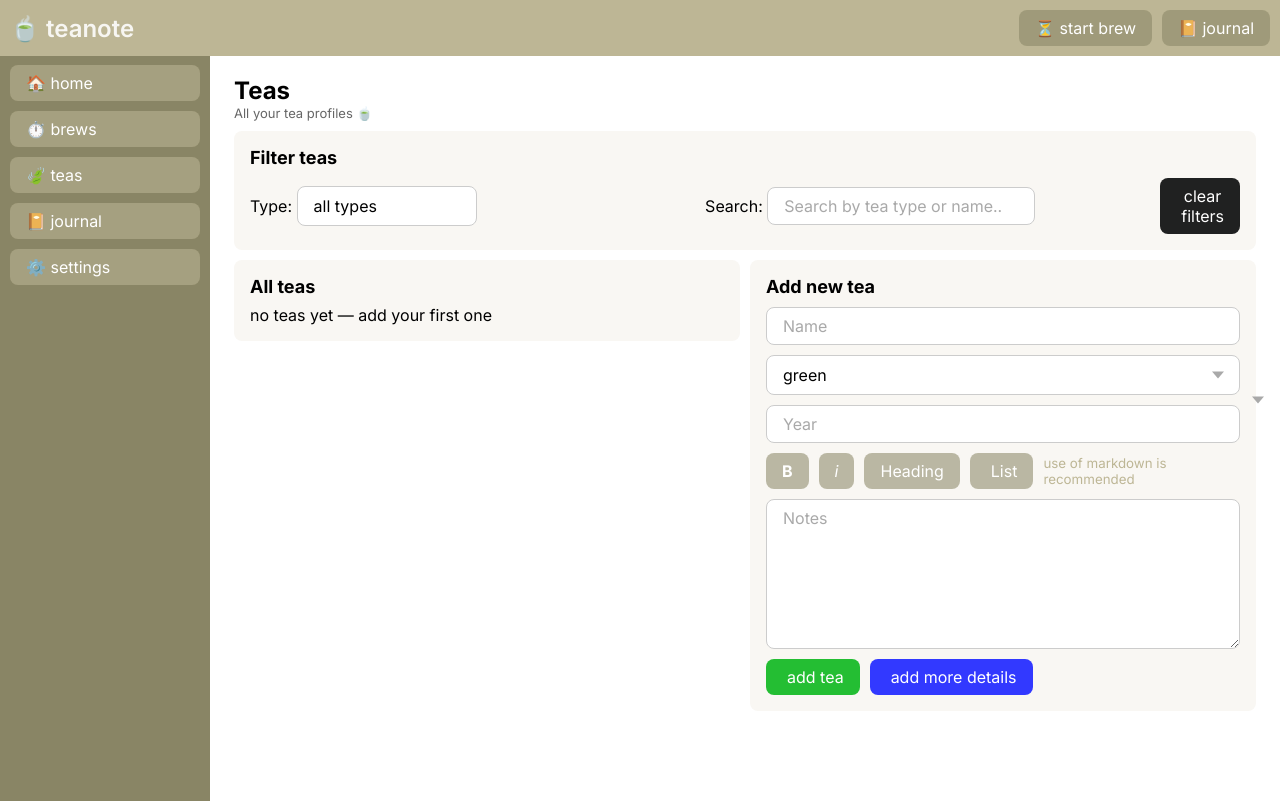
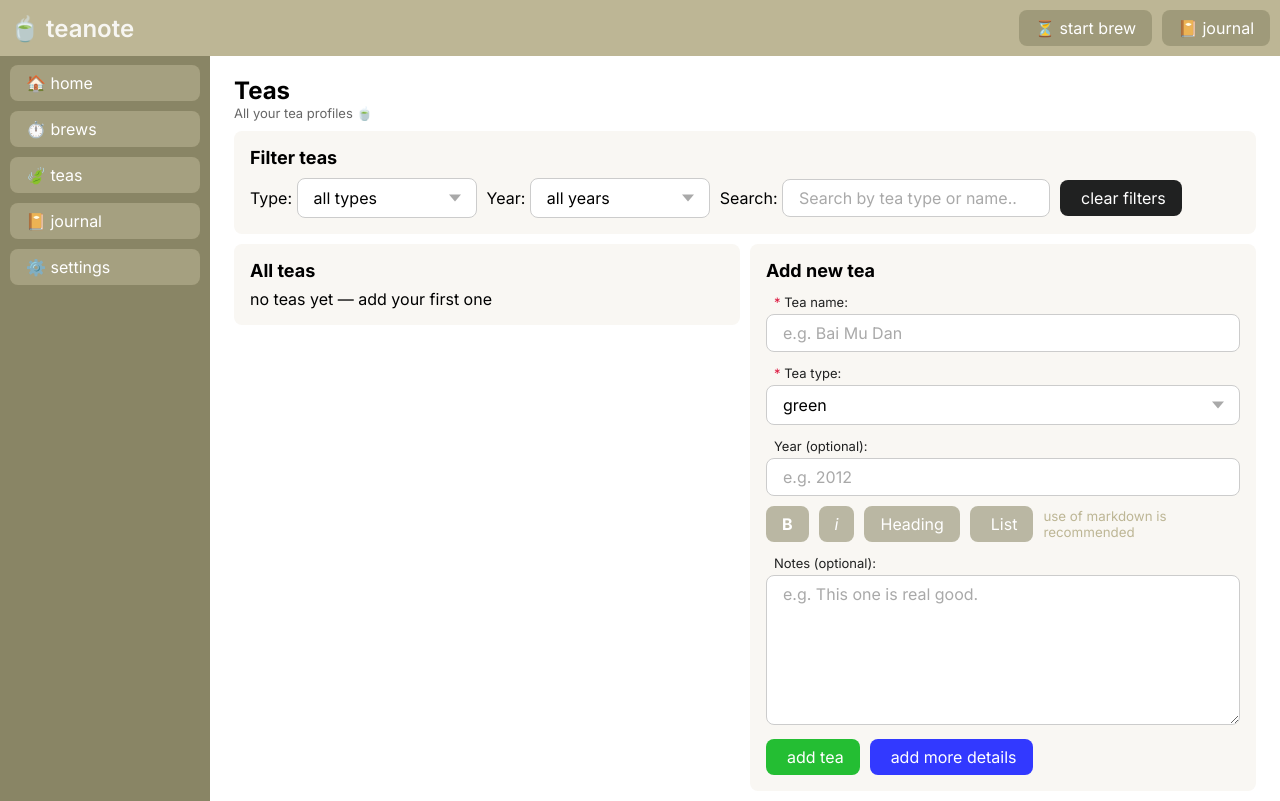
Before and after one commit to danielradosa/teanote, a React (Vite) app in the folder client/: page /teas in a window 1280 px wide. Built offline with nearby package versions, Linux system fonts and the light colour scheme; some icons are missing.

Commit message:
chore: styled forms everywhere + year filter teas

```diff
--- a/client/src/pages/BrewPage.tsx
+++ b/client/src/pages/BrewPage.tsx
@@ -230,8 +230,9 @@ function BrewPage() {
                 <section className="brew-filters" style={{ flex: '1 1 100%' }}>
                     <h2>Filter brews</h2>
                     <div className='filter-wrap'>
-                        <label>
+                        <label className='filter-label'>
                             # of infusions/steeps:&nbsp;
+                            <div className="select-wrap">
                                 <select
                                     value={selectedInfusions ?? ''}
                                     onChange={e =>
@@ -243,9 +244,11 @@ function BrewPage() {
                                     {infusionOptions}
                                 </select>
                                 <span className='arr-down'></span>
+                            </div>
                         </label>
-                        <label>
+                        <label className='filter-label'>
                             Total brew length:&nbsp;
+                            <div className="select-wrap">
                                 <select
                                     value={selectedLength ?? ''}
                                     onChange={e =>
@@ -257,8 +260,9 @@ function BrewPage() {
                                     {brewLengthOptions}
                                 </select>
                                 <span className='arr-down'></span>
+                            </div>
                         </label>
-                        <label>Search:&nbsp;
+                        <label className='filter-label'>Search:&nbsp;
                             <SearchBar value={search} setValue={setSearch} placeholder="Search brews & presets..." />
                         </label>
                         <button className="btn btn-dark"
@@ -325,11 +329,12 @@ function BrewPage() {
                         <h2>New preset</h2>
                         <div className="brew-main-actions">
                             <label>
+                                <span className="basic-label"><span className="req">* </span>Preset name:</span>
                                 <input
                                     value={presetName}
                                     onChange={e => setPresetName(e.target.value)}
                                     required
-                                    placeholder="Preset name"
+                                    placeholder="e.g. morning gongfu"
                                     style={{ width: '100%' }}
                                 />
                             </label>
@@ -476,11 +481,11 @@ function BrewPage() {
                 </section>
                 {editingPresetId && (
                     <section className='edit-preset-container'>
-
                         <div className='edit-preset'>
                             <h2>Edit preset &mdash; {editName || 'preset'}</h2>
-                            <form className="edit-preset-form" style={{ marginTop: 8, display: 'grid', gap: 8 }} onSubmit={handleBrewEdit}>
+                            <form className="edit-preset-form" style={{ marginTop: 10, display: 'grid', gap: 10 }} onSubmit={handleBrewEdit}>
                                 <label>
+                                    <span className='basic-label'><span className="req">* </span>Preset name:</span>
                                     <input
                                         value={editName}
                                         onChange={e => setEditName(e.target.value)}
@@ -490,26 +495,32 @@ function BrewPage() {
                                     />
                                 </label>
                                 <label>
+                                    <span className="basic-label">Select tea (optional):</span>
+                                    <div className="select-wrap">
                                         <select
                                             value={editTeaId}
                                             onChange={e => setEditTeaId(e.target.value)}
                                             style={{ width: '100%' }}
                                         >
-                                        <option value="">None (generic)</option>
+                                            <option value="">-</option>
                                             {teas.map(tea => (
                                                 <option key={tea.id} value={tea.id}>{tea.name}</option>
                                             ))}
                                         </select>
+                                        <span className="arr-down"></span>
+                                    </div>
                                 </label>
                                 {(!editTeaId || !teas.find(t => t.id === editTeaId)) && (
                                     <label>
+                                        <span className='basic-label'><span className="req">* </span>Tea type:</span>
+                                        <div className="select-wrap">
                                             <select
                                                 value={editTeaType}
                                                 onChange={e => setEditTeaType(e.target.value)}
                                                 required={!editTeaId}
                                                 style={{ width: '100%' }}
                                             >
-                                            <option value="">-</option>
+                                                <option value="any">any</option>
                                                 <option value="green">green</option>
                                                 <option value="oolong">oolong</option>
                                                 <option value="red">red</option>
@@ -518,9 +529,12 @@ function BrewPage() {
                                                 <option value="puerh">puerh</option>
                                                 <option value="purple">purple</option>
                                             </select>
+                                            <span className="arr-down"></span>
+                                        </div>
                                     </label>
                                 )}
                                 <label>
+                                    <span className="basic-label"><span className="req">* </span>Amount of infusions/steeps:</span>
                                     <input
                                         type="number"
                                         min={1}
@@ -531,6 +545,7 @@ function BrewPage() {
                                     />
                                 </label>
                                 <label>
+                                    <span className="basic-label"><span className="req">* </span>Set infusion times (in seconds):</span>
                                     <input
                                         value={editInfusionTimes}
                                         onChange={e => setEditInfusionTimes(e.target.value)}
--- a/client/src/pages/TeaProfilesPage.tsx
+++ b/client/src/pages/TeaProfilesPage.tsx
@@ -27,6 +27,7 @@ function TeaProfilesPage() {
     const [showMoreFields, setShowMoreFields] = useState(false)
     const [openDetailsId, setOpenDetailsId] = useState<string | null>(null)
     const [typeFilter, setTypeFilter] = useState<string>('')
+    const [yearFilter, setYearFilter] = useState<string>('')
     const [search, setSearch] = useState('')
 
     const batchSize = 6;
@@ -53,6 +54,7 @@ function TeaProfilesPage() {
 
     const filteredTeas = teas.filter(tea =>
         (!typeFilter || tea.type === typeFilter) &&
+        (!yearFilter || tea.year === yearFilter) &&
         (
             !search ||
             tea.name.toLowerCase().includes(search.toLowerCase()) ||
@@ -73,7 +75,7 @@ function TeaProfilesPage() {
         };
         requestAnimationFrame(ensureScrollable);
         // eslint-disable-next-line
-    }, [teas, typeFilter]);
+    }, [teas, typeFilter, yearFilter]);
 
     const fetchMoreTeas = () => setTeaItemsToShow(prev => prev + 6);
 
@@ -87,8 +89,9 @@ function TeaProfilesPage() {
                 <section className="tea-filters" style={{ flex: '1 1 100%' }}>
                     <h2>Filter teas</h2>
                     <div className='filter-wrap'>
-                        <label>
+                        <label className='filter-label'>
                             Type:&nbsp;
+                            <div className="select-wrap">
                                 <select value={typeFilter} onChange={e => setTypeFilter(e.target.value)}>
                                     <option value="">all types</option>
                                     {[...new Set(teas.map(t => t.type))].map(type =>
@@ -96,12 +99,25 @@ function TeaProfilesPage() {
                                     )}
                                 </select>
                                 <span className='arr-down'></span>
+                            </div>
                         </label>
-                        <label>
+                        <label className="filter-label">
+                            Year:&nbsp;
+                            <div className="select-wrap">
+                                <select value={yearFilter} onChange={e => setYearFilter(e.target.value)}>
+                                    <option value="">all years</option>
+                                    {[...new Set(teas.map(t => t.year).filter(year => year && year.trim() !== ''))].map(year =>
+                                        <option value={year} key={year}>{year}</option>
+                                    )}
+                                </select>
+                                <span className="arr-down"></span>
+                            </div>
+                        </label>
+                        <label className='filter-label'>
                             Search:&nbsp;
                             <SearchBar value={search} setValue={setSearch} placeholder="Search by tea type or name..." />
                         </label>
-                        <button className="btn btn-dark" onClick={() => { setTypeFilter(''); setSearch(''); }}>
+                        <button className="btn btn-dark" onClick={() => { setTypeFilter(''); setYearFilter(''); setSearch(''); }}>
                             <i className="bxr bx-eraser" /> clear filters
                         </button>
                     </div>
@@ -181,8 +197,13 @@ function TeaProfilesPage() {
                     <section className="edit-panel">
                         <h2>Edit tea — {editingTea.name}</h2>
                         <div className="tea-form">
+                            <label>
+                                <span className="basic-label"><span className="req">* </span>Tea name:</span>
                                 <input type="text" placeholder="Name" value={editingTea.name} onChange={e => setEditingTea({ ...editingTea, name: e.target.value })} />
+                            </label>
                             <label style={{ display: 'block', width: '100%' }}>
+                                <span className="basic-label"><span className="req">* </span>Tea type:</span>
+                                <div className="select-wrap">
                                     <select style={{ width: '100%' }} value={editingTea.type}
                                         onChange={e => setEditingTea({ ...editingTea, type: e.target.value as Tea['type'] })}
                                     >
@@ -195,19 +216,38 @@ function TeaProfilesPage() {
                                         <option value="purple">purple</option>
                                     </select>
                                     <span className="arr-down"></span>
+                                </div>
                             </label>
-                            <input type="text" placeholder="Origin" value={editingTea.origin || ''} onChange={e => setEditingTea({ ...editingTea, origin: e.target.value })} />
-                            <input type="text" placeholder="Year" value={editingTea.year || ''} onChange={e => setEditingTea({ ...editingTea, year: e.target.value })} />
-                            <input type="text" placeholder="Vendor" value={editingTea.vendor || ''} onChange={e => setEditingTea({ ...editingTea, vendor: e.target.value })} />
-                            <input type="text" placeholder="Link" value={editingTea.link || ''} onChange={e => setEditingTea({ ...editingTea, link: e.target.value })} />
-                            <input type="text" placeholder="Image URL" value={editingTea.image || ''} onChange={e => setEditingTea({ ...editingTea, image: e.target.value })} />
+                            <label>
+                                <span className="basic-label">Origin (optional):</span>
+                                <input type="text" placeholder="e.g. Xishuangbanna" value={editingTea.origin || ''} onChange={e => setEditingTea({ ...editingTea, origin: e.target.value })} />
+                            </label>
+                            <label>
+                                <span className="basic-label">Year (optional):</span>
+                                <input type="text" placeholder="e.g. 2004" value={editingTea.year || ''} onChange={e => setEditingTea({ ...editingTea, year: e.target.value })} />
+                            </label>
+                            <label>
+                                <span className="basic-label">Vendor (optional):</span>
+                                <input type="text" placeholder="e.g. YunnanSourcing" value={editingTea.vendor || ''} onChange={e => setEditingTea({ ...editingTea, vendor: e.target.value })} />
+                            </label>
+                            <label>
+                                <span className="basic-label">Link (optional):</span>
+                                <input type="text" placeholder="e.g. https://someshop.tea/product1" value={editingTea.link || ''} onChange={e => setEditingTea({ ...editingTea, link: e.target.value })} />
+                            </label>
+                            <label>
+                                <span className="basic-label">Image URL (optional):</span>
+                                <input type="text" placeholder="e.g. https://mytea.com/photo.png" value={editingTea.image || ''} onChange={e => setEditingTea({ ...editingTea, image: e.target.value })} />
+                            </label>
 
                             <RichToolbar
                                 value={editingTea.notes || ''}
                                 setValue={v => setEditingTea(t => t ? { ...t, notes: v } : null)}
                                 textareaRef={editTextareaRef}
                             />
-                            <textarea ref={editTextareaRef} placeholder="Notes" value={editingTea.notes || ''} onChange={e => setEditingTea({ ...editingTea, notes: e.target.value })} />
+                            <label>
+                                <span className="basic-label">Notes (optional):</span>
+                                <textarea ref={editTextareaRef} placeholder="e.g. This one is real tasty." value={editingTea.notes || ''} onChange={e => setEditingTea({ ...editingTea, notes: e.target.value })} />
+                            </label>
                             <div className="tea-actions">
                                 <button className="btn btn-quick" onClick={handleUpdate}><i className="bxr bx-save" />save</button>
                                 <button className="btn btn-dark" onClick={() => setEditingTea(null)}><i className="bxr bx-block" />cancel</button>
@@ -220,8 +260,13 @@ function TeaProfilesPage() {
                 <section className='new-tea'>
                     <h2>Add new tea</h2>
                     <div className="tea-form">
-                        <input type="text" placeholder="Name" value={form.name} onChange={e => setForm({ ...form, name: e.target.value })} />
-                        <div style={{ position: "relative", width: '100%' }}>
+                        <label>
+                            <span className="basic-label"><span className="req">* </span>Tea name:</span>
+                            <input type="text" placeholder="e.g. Bai Mu Dan" value={form.name} onChange={e => setForm({ ...form, name: e.target.value })} />
+                        </label>
+                        <label>
+                            <span className="basic-label"><span className="req">* </span>Tea type:</span>
+                            <div className='select-wrap'>
                                 <select value={form.type} onChange={e => setForm({ ...form, type: e.target.value as Tea['type'] })}>
                                     <option value="green">green</option>
                                     <option value="oolong">oolong</option>
@@ -233,17 +278,35 @@ function TeaProfilesPage() {
                                 </select>
                                 <span className="arr-down"></span>
                             </div>
-                        <input type="text" placeholder="Year" value={form.year} onChange={e => setForm({ ...form, year: e.target.value })} />
+                        </label>
+                        <label>
+                            <span className="basic-label">Year (optional):</span>
+                            <input type="text" placeholder="e.g. 2012" value={form.year} onChange={e => setForm({ ...form, year: e.target.value })} />
+                        </label>
 
                         <RichToolbar value={form.notes || ''} setValue={v => setForm({ ...form, notes: v })} textareaRef={textareaRef} />
-                        <textarea ref={textareaRef} placeholder="Notes" value={form.notes} onChange={e => setForm({ ...form, notes: e.target.value })} />
-
+                        <label>
+                            <span className="basic-label">Notes (optional):</span>
+                            <textarea ref={textareaRef} placeholder="e.g. This one is real good." value={form.notes} onChange={e => setForm({ ...form, notes: e.target.value })} />
+                        </label>
                         {showMoreFields && (
                             <>
-                                <input type="text" placeholder="Origin" value={form.origin} onChange={e => setForm({ ...form, origin: e.target.value })} />
-                                <input type="text" placeholder="Vendor" value={form.vendor} onChange={e => setForm({ ...form, vendor: e.target.value })} />
-                                <input type="text" placeholder="Link" value={form.link} onChange={e => setForm({ ...form, link: e.target.value })} />
-                                <input type="text" placeholder="Image URL" value={form.image} onChange={e => setForm({ ...form, image: e.target.value })} />
+                                <label>
+                                    <span className="basic-label">Origin (optional):</span>
+                                    <input type="text" placeholder="Xishuangbanna" value={form.origin} onChange={e => setForm({ ...form, origin: e.target.value })} />
+                                </label>
+                                <label>
+                                    <span className="basic-label">Vendor (optional):</span>
+                                    <input type="text" placeholder="Yunnan Sourcing" value={form.vendor} onChange={e => setForm({ ...form, vendor: e.target.value })} />
+                                </label>
+                                <label>
+                                    <span className="basic-label">Link (optional):</span>
+                                    <input type="text" placeholder="e.g. https://someshop.tea/product1" value={form.link} onChange={e => setForm({ ...form, link: e.target.value })} />
+                                </label>
+                                <label>
+                                    <span className="basic-label">Image URL (optional):</span>
+                                    <input type="text" placeholder="e.g. https://mytea.com/photo.png" value={form.image} onChange={e => setForm({ ...form, image: e.target.value })} />
+                                </label>
                             </>
                         )}
                         <div className="tea-actions">
--- a/client/src/styles/utility.css
+++ b/client/src/styles/utility.css
@@ -7,6 +7,10 @@ textarea {
     -moz-appearance: none;
     appearance: none;
     border: 1px solid #ccc;
+}
+
+input, select{
+    min-width: 0;
 }
 
 ul li:last-of-type {
@@ -247,3 +251,9 @@ small {
     font-size: 13px;
     color: #202121;
 }
+
+.filter-label{
+    display: flex;
+    align-items: center;
+    max-width: max-content;
+}
```
Also changed, not shown: client/src/pages/JournalPage.tsx (+41 -14 lines), 11 other files (tests, documents, lock files or other folders). Lines whose indentation alone changed are shown as unchanged.
